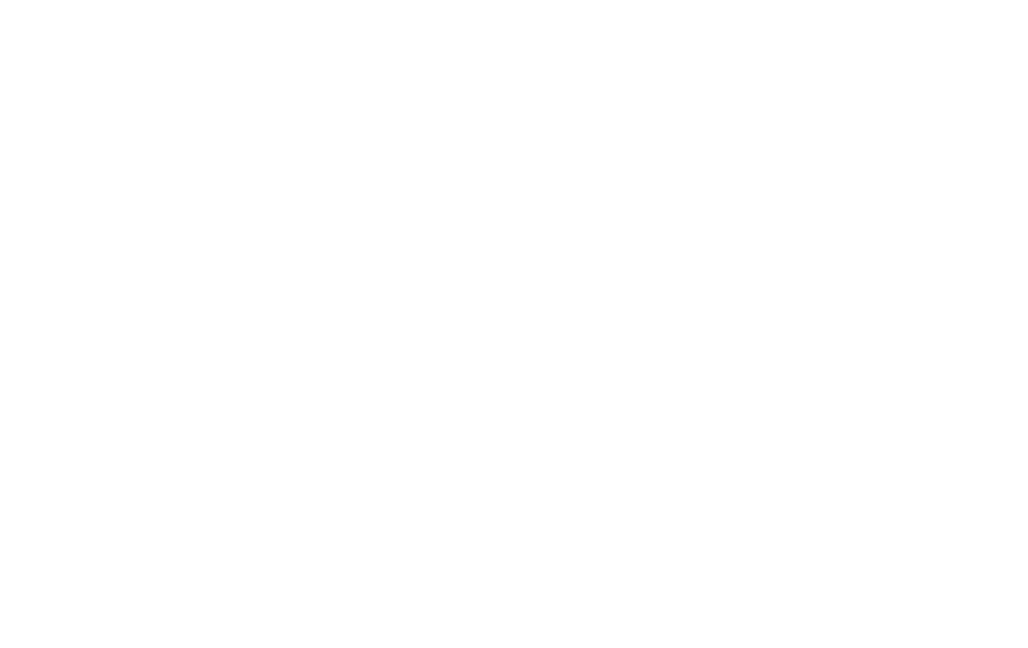
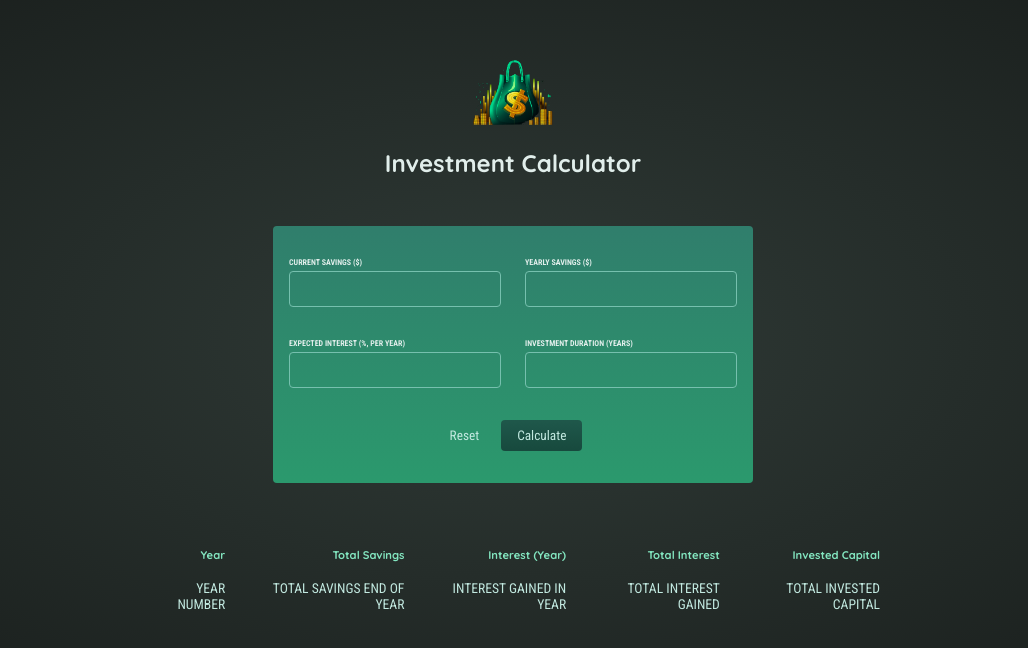
Before and after one commit to manishsharma-dev/reactnew, a React (Create React App) app: page / in a window 1280 px wide. Shown: the top 648 px of the page, without its empty margins (127-1155 px from the left). Built offline with nearby package versions, Linux system fonts and the light colour scheme.

Commit message:
Basic Structure

```diff
--- a/src/App.js
+++ b/src/App.js
@@ -1,8 +1,96 @@
-import './App.css';
+import logo from './assets/investment-calculator-logo.png';
 
 function App() {
+  const calculateHandler = (userInput) => {
+    // Should be triggered when form is submitted
+    // You might not directly want to bind it to the submit event on the form though...
+
+    const yearlyData = []; // per-year results
+
+    let currentSavings = +userInput['current-savings']; // feel free to change the shape of this input object!
+    const yearlyContribution = +userInput['yearly-contribution']; // as mentioned: feel free to change the shape...
+    const expectedReturn = +userInput['expected-return'] / 100;
+    const duration = +userInput['duration'];
+
+    // The below code calculates yearly results (total savings, interest etc)
+    for (let i = 0; i < duration; i++) {
+      const yearlyInterest = currentSavings * expectedReturn;
+      currentSavings += yearlyInterest + yearlyContribution;
+      yearlyData.push({
+        // feel free to change the shape of the data pushed to the array!
+        year: i + 1,
+        yearlyInterest: yearlyInterest,
+        savingsEndOfYear: currentSavings,
+        yearlyContribution: yearlyContribution,
+      });
+    }
+
+    // do something with yearlyData ...
+  };
+
   return (
-    <div className="App">
+    <div>
+      <header className="header">
+        <img src={logo} alt="logo" />
+        <h1>Investment Calculator</h1>
+      </header>
+
+      <form className="form">
+        <div className="input-group">
+          <p>
+            <label htmlFor="current-savings">Current Savings ($)</label>
+            <input type="number" id="current-savings" />
+          </p>
+          <p>
+            <label htmlFor="yearly-contribution">Yearly Savings ($)</label>
+            <input type="number" id="yearly-contribution" />
+          </p>
+        </div>
+        <div className="input-group">
+          <p>
+            <label htmlFor="expected-return">
+              Expected Interest (%, per year)
+            </label>
+            <input type="number" id="expected-return" />
+          </p>
+          <p>
+            <label htmlFor="duration">Investment Duration (years)</label>
+            <input type="number" id="duration" />
+          </p>
+        </div>
+        <p className="actions">
+          <button type="reset" className="buttonAlt">
+            Reset
+          </button>
+          <button type="submit" className="button">
+            Calculate
+          </button>
+        </p>
+      </form>
+
+      {/* Todo: Show below table conditionally (only once result data is available) */}
+      {/* Show fallback text if no data is available */}
+
+      <table className="result">
+        <thead>
+          <tr>
+            <th>Year</th>
+            <th>Total Savings</th>
+            <th>Interest (Year)</th>
+            <th>Total Interest</th>
+            <th>Invested Capital</th>
+          </tr>
+        </thead>
+        <tbody>
+          <tr>
+            <td>YEAR NUMBER</td>
+            <td>TOTAL SAVINGS END OF YEAR</td>
+            <td>INTEREST GAINED IN YEAR</td>
+            <td>TOTAL INTEREST GAINED</td>
+            <td>TOTAL INVESTED CAPITAL</td>
+          </tr>
+        </tbody>
+      </table>
     </div>
   );
 }
--- a/src/index.css
+++ b/src/index.css
@@ -1,13 +1,118 @@
+@import url('https://fonts.googleapis.com/css2?family=Quicksand:wght@400;700&family=Roboto+Condensed:wght@400;700&display=swap');
+
+* {
+  box-sizing: border-box;
+}
+
 body {
   margin: 0;
-  font-family: -apple-system, BlinkMacSystemFont, 'Segoe UI', 'Roboto', 'Oxygen',
-    'Ubuntu', 'Cantarell', 'Fira Sans', 'Droid Sans', 'Helvetica Neue',
-    sans-serif;
+  font-family: 'Quicksand', sans-serif;
   -webkit-font-smoothing: antialiased;
   -moz-osx-font-smoothing: grayscale;
+  /* background-color: #242a28; */
+  background: radial-gradient(#303b37, #1a1f1d);
+  color: #e1eeeb;
 }
 
-code {
-  font-family: source-code-pro, Menlo, Monaco, Consolas, 'Courier New',
-    monospace;
+.header {
+  text-align: center;
+  margin: 3rem auto;
 }
+
+
+.header img {
+  width: 5rem;
+  height: 5rem;
+  object-fit: contain;
+  background-color: transparent;
+}
+
+.header h1 {
+  font-size: 1.5rem;
+}
+
+.form {
+  padding: 1rem;
+  max-width: 30rem;
+  margin: 2rem auto;
+  border-radius: 4px;
+  background: linear-gradient(180deg, #307e6c, #2b996d);
+}
+
+.input-group {
+  display: flex;
+  justify-content: space-evenly;
+  gap: 1.5rem;
+}
+
+.form label {
+  display: block;
+  margin-bottom: 0.25rem;
+  font-family: 'Roboto Condensed', sans-serif;
+  font-size: 0.5rem;
+  font-weight: bold;
+  text-transform: uppercase;
+}
+
+.form input {
+  width: 100%;
+  padding: 0.5rem;
+  border: 1px solid #76c0ae;
+  border-radius: 0.25rem;
+  background-color: transparent;
+  color: #c2e9e0;
+  font-size: 1rem;
+}
+
+.actions {
+  display: flex;
+  justify-content: center;
+  gap: 1rem;
+}
+
+.button {
+  padding: 0.5rem 1rem;
+  border: none;
+  border-radius: 0.25rem;
+  background: linear-gradient(180deg, #1f584b, #17493d);
+  color: #c2e9e0;
+  font-family: 'Roboto Condensed', sans-serif;
+  cursor: pointer;
+}
+
+.buttonAlt {
+  font-family: 'Roboto Condensed', sans-serif;
+  border: none;
+  background: transparent;
+  color: #c2e9e0;
+  cursor: pointer;
+}
+
+button:hover {
+  background: linear-gradient(180deg, #1b5346, #113c32);
+}
+
+.buttonAlt:hover {
+  background: transparent;
+  color: #91e1d0;
+}
+
+.result {
+  max-width: 50rem;
+  margin: 2rem auto;
+  padding: 1rem;
+  table-layout: fixed;
+  border-spacing: 1rem;
+  text-align: right;
+}
+
+.result thead {
+  font-size: 0.7rem;
+  color: #83e6c0;
+}
+
+.result tbody {
+  font-family: 'Roboto Condensed', sans-serif;
+  font-size: 0.85rem;
+  color: #c2e9e0;
+}
--- a/src/index.js
+++ b/src/index.js
@@ -1,8 +1,8 @@
 import React from 'react';
 import ReactDOM from 'react-dom/client';
+
 import './index.css';
 import App from './App';
-import reportWebVitals from './reportWebVitals';
 
 const root = ReactDOM.createRoot(document.getElementById('root'));
 root.render(
@@ -10,8 +10,3 @@
     <App />
   </React.StrictMode>
 );
-
-// If you want to start measuring performance in your app, pass a function
-// to log results (for example: reportWebVitals(console.log))
-// or send to an analytics endpoint. Learn more: https://bit.ly/CRA-vitals
-reportWebVitals();
```
Also changed, not shown: src/assets/investment-calculator-logo.png (added).
